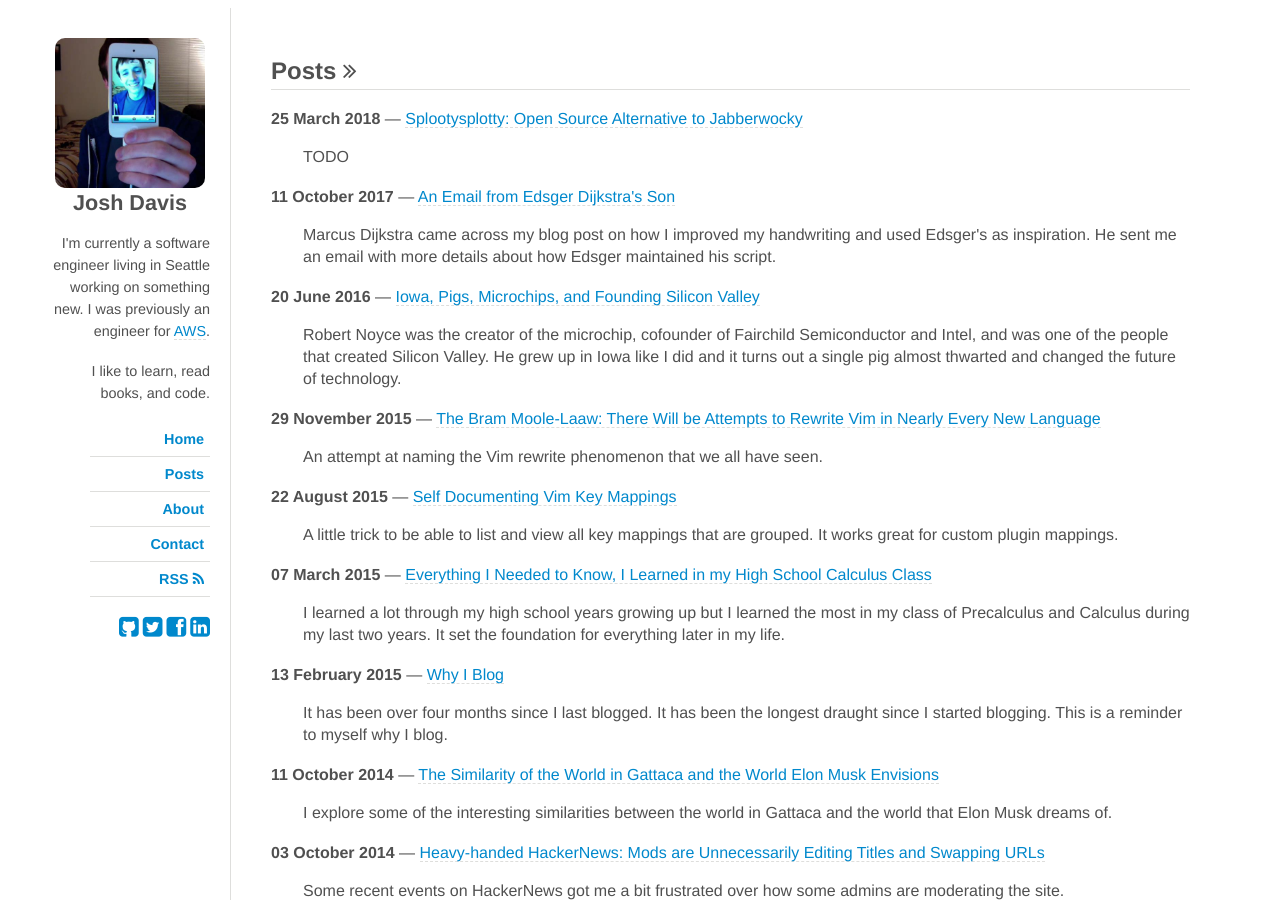
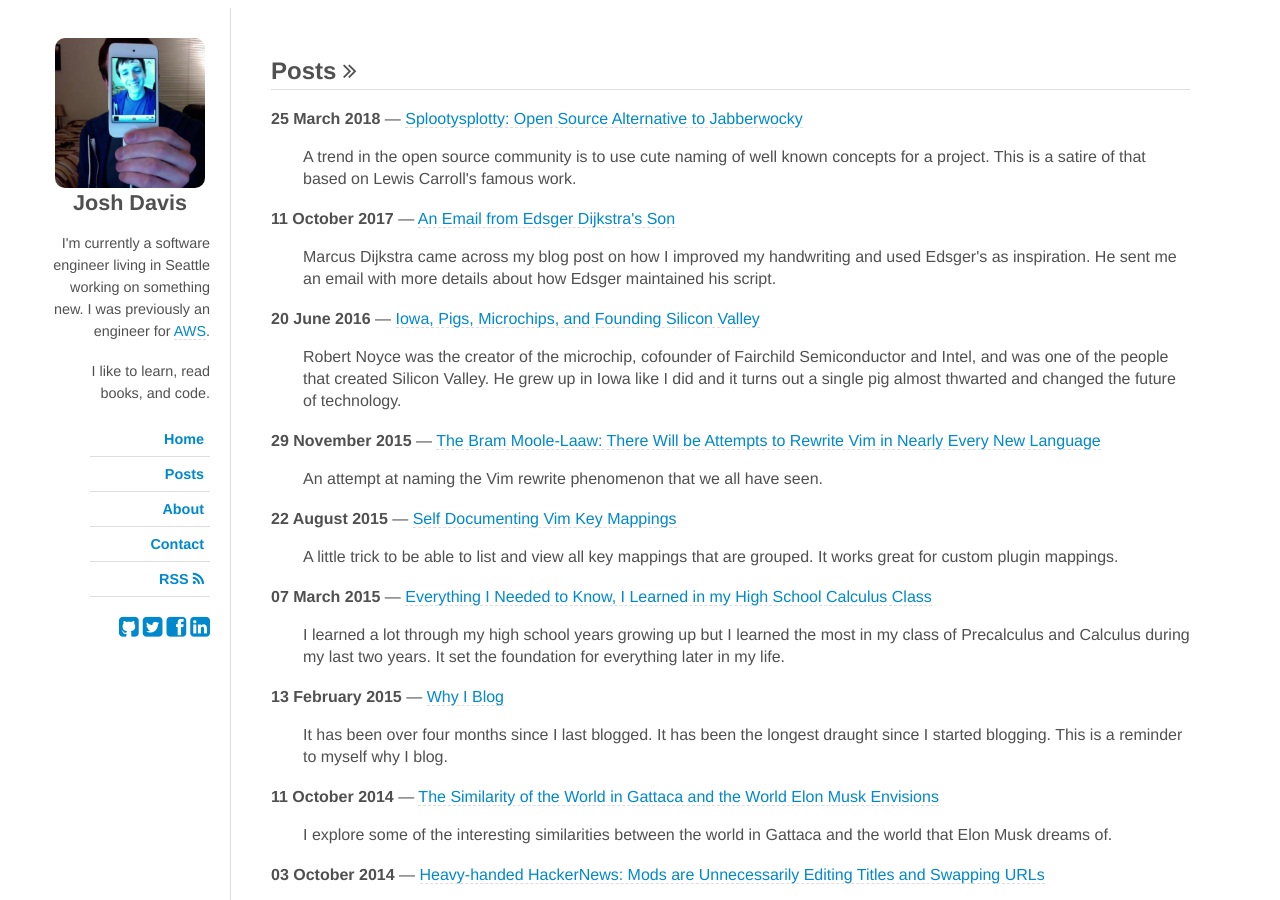
Before and after one commit to jdavis/jdavis.github.com, a Jekyll site: the page built from posts.html, in a window 1280 px wide and 900 px high. Built offline with Jekyll 4.4.1, drawn with Linux system fonts in a browser that asks for light colours; nearby versions of some CDN libraries; some web fonts are replaced.

Commit message:
Update description for Splootysplotty

```diff
--- a/_posts/2018-03-25-splootysplotty-open-source-alternative-to-jabberwocky.md
+++ b/_posts/2018-03-25-splootysplotty-open-source-alternative-to-jabberwocky.md
@@ -4,7 +4,9 @@ title: Splootysplotty&#58; Open Source Alternative to Jabberwocky
 css:
     - /css/poetry.css
 description:
-    TODO
+    A trend in the open source community is to use cute naming of well known
+    concepts for a project. This is a satire of that based on Lewis Carroll's
+    famous work.
 ---
 
 {{ page.title }}
```
